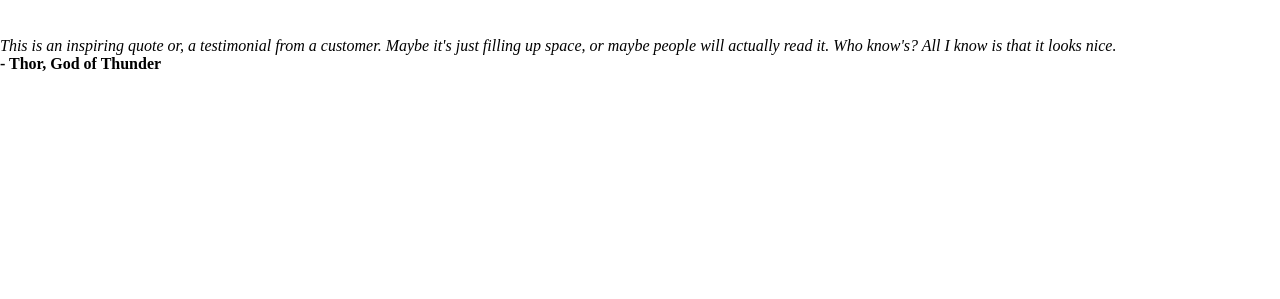
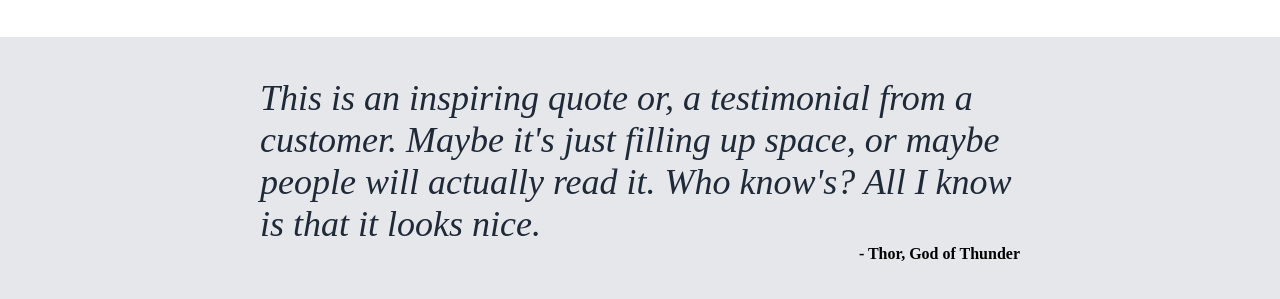
Before and after one commit to Serpej/Landing-page, a plain HTML site: page index.html in a window 1280 px wide. Shown: the part 563-862 px from the top of the page. Before the commit the page ends 800 px from the top, so only its background shows below. Drawn offline with Linux system fonts and the light colour scheme.

Commit message:
Add divs, text and styles for Gray Section

```diff
--- a/index.html
+++ b/index.html
@@ -40,8 +40,9 @@
       </ul>
     </div>
   <!-- GRAY QUOTE PART -->
-   <div class="gray-container"></div>
-     <div class="quote"><em>This is an inspiring quote or, a testimonial from a customer. Maybe it's just filling up space, or maybe people will actually read it. Who know's? All I know is that it looks nice.</em></div>
-     <div class="author"><strong>- Thor, God of Thunder</strong></div>
+    <div class="gray-container">
+     <div class="quote">This is an inspiring quote or, a testimonial from a customer. Maybe it's just filling up space, or maybe people will actually read it. Who know's? All I know is that it looks nice.</div>
+     <div class="author">- Thor, God of Thunder</div>
+    </div>
   </body>
 </html>
--- a/styles.css
+++ b/styles.css
@@ -4,7 +4,7 @@
     padding:0;
 }
 
-/* HEADER AND TOP PART */
+/* HEADER AND TOP SECTION */
 
 .container, .top {
     display: flex;
@@ -67,7 +67,7 @@
     padding-bottom: 8px;
 }
 
-/* WHITE MIDDLE PART */
+/* WHITE MIDDLE SECTION */
 
 .white-container {
     display:flex;
@@ -101,3 +101,25 @@ ul {
     border: solid #3883F6 2px;
     border-radius:5px;
 }
+
+/* GRAY QUOTE SECTION */
+
+.gray-container {
+    background-color: #E5E7EB;
+    display: flex;
+    flex-direction:column;
+    align-items: center;
+    padding:40px 260px 40px;
+}
+
+.quote {
+    font-size: 36px;
+    color: #1F2937;
+    font-style:italic;
+    font-weight:200;
+}
+
+.author {
+    align-self: flex-end;
+    font-weight:bold
+}
```
